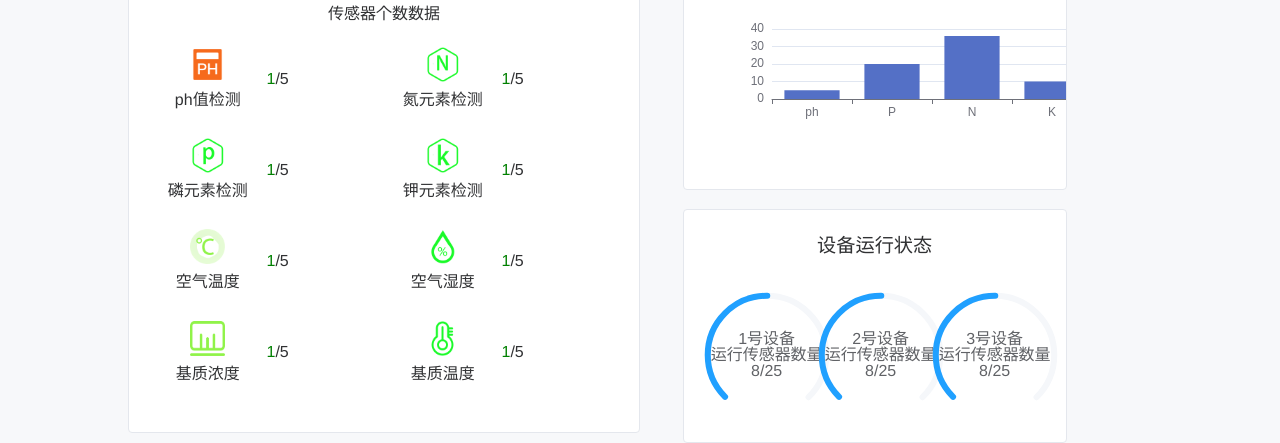
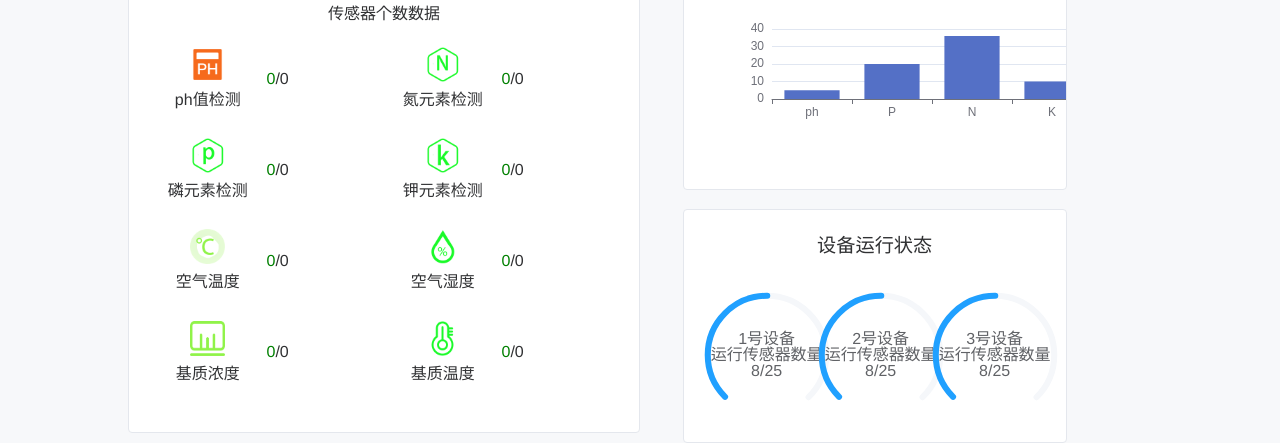
Before and after one commit to hyanZe/graduation_project, a Vue app: page /main/dashboard in a window 1280 px wide. Shown: the part 213-656 px from the top of the page. Built offline with nearby package versions, Linux system fonts and the light colour scheme; no server answers.

Commit message:
🎨完成首页传感器个数数据

```diff
--- a/src/apis/api-client.ts
+++ b/src/apis/api-client.ts
@@ -48,7 +48,7 @@ export const emptyFailure: EmptyResult = { success: false };
 // eslint-disable-next-line @typescript-eslint/ban-ts-comment
 // @ts-ignore
 const clientConfig: AxiosClientConfig = {
-  // baseURL: baseServerURL,
+  baseURL: '/api',
   // eslint-disable-next-line @typescript-eslint/ban-ts-comment
   // @ts-ignore
   withCredentials: tokenSend === TokenType.Header,
--- a/src/apis/main/dashboard.ts
+++ b/src/apis/main/dashboard.ts
@@ -1,7 +1,12 @@
 import client, {Result} from "@/apis/api-client";
-import {SensorDataCount} from "@/views/main/dashboard/Dashboard";
+import {SensorDataCount,SensorCount} from "@/views/main/dashboard/Dashboard";
 
 export function getSensorDataCount(doSuccess: (it: Result<SensorDataCount>) => void): void {
     const url='/auth/dashboard/sensor-data-count.json';
     client.handJson(url,doSuccess);
 }
+
+export function getSensorCount(doSuccess: (it: Result<SensorCount>) => void): void {
+    const url='/auth/dashboard/sensor-count.json';
+    client.handJson(url,doSuccess);
+}
--- a/src/views/main/dashboard/Dashboard.vue
+++ b/src/views/main/dashboard/Dashboard.vue
@@ -9,7 +9,7 @@
                 <el-col :span="6">
                   <el-row>
                     <el-col>
-                      <span class="dataStyle">{{sensorDataCount.dataCountTotal}}</span>
+                      <span class="dataStyle">{{ sensorDataCount.dataCountTotal }}</span>
                     </el-col>
                   </el-row>
                   <el-row>
@@ -21,7 +21,7 @@
                 <el-col :span="6">
                   <el-row>
                     <el-col>
-                      <span class="dataStyle">{{sensorDataCount.dataCountToday}}</span>
+                      <span class="dataStyle">{{ sensorDataCount.dataCountToday }}</span>
                     </el-col>
                   </el-row>
                   <el-row>
@@ -33,7 +33,7 @@
                 <el-col :span="6">
                   <el-row>
                     <el-col>
-                      <span class="dataStyle">{{sensorDataCount.dataCountLast}}</span>
+                      <span class="dataStyle">{{ sensorDataCount.dataCountLast }}</span>
                     </el-col>
                   </el-row>
                   <el-row>
@@ -45,7 +45,7 @@
                 <el-col :span="6">
                   <el-row>
                     <el-col>
-                      <span class="dataStyle">{{sensorDataCount.dataCountError}}</span>
+                      <span class="dataStyle">{{ sensorDataCount.dataCountError }}</span>
                     </el-col>
                   </el-row>
                   <el-row>
@@ -75,7 +75,7 @@
                       <span>ph值检测</span>
                     </el-col>
                     <el-col :span="1">
-                      <span style="color: green">{{sensorUsingArray[0]}}</span>/<span>{{sensorTotalArray[0]}}</span>
+                      <span style="color: green">{{ sensorCount.phUsing }}</span>/<span>{{ sensorCount.phTotal }}</span>
                     </el-col>
                   </el-row>
                   <el-row class="sensorStyle">
@@ -85,7 +85,7 @@
                       <span>磷元素检测</span>
                     </el-col>
                     <el-col :span="1">
-                      <span style="color: green">{{sensorUsingArray[0]}}</span>/<span>{{sensorTotalArray[0]}}</span>
+                      <span style="color: green">{{ sensorCount.pUsing }}</span>/<span>{{ sensorCount.pTotal }}</span>
                     </el-col>
                   </el-row>
                   <el-row class="sensorStyle">
@@ -95,7 +95,7 @@
                       <span>空气温度</span>
                     </el-col>
                     <el-col :span="1">
-                      <span style="color: green">{{sensorUsingArray[0]}}</span>/<span>{{sensorTotalArray[0]}}</span>
+                      <span style="color: green">{{ sensorCount.airTempUsing }}</span>/<span>{{ sensorCount.airTempTotal }}</span>
                     </el-col>
                   </el-row>
                   <el-row class="sensorStyle">
@@ -105,7 +105,7 @@
                       <span>基质浓度</span>
                     </el-col>
                     <el-col :span="1">
-                    <span style="color: green">{{sensorUsingArray[0]}}</span>/<span>{{sensorTotalArray[0]}}</span>
+                      <span style="color: green">{{ sensorCount.baseUsing }}</span>/<span>{{ sensorCount.baseTotal }}</span>
                     </el-col>
                   </el-row>
                 </el-col>
@@ -117,7 +117,7 @@
                       <span>氮元素检测</span>
                     </el-col>
                     <el-col :span="1">
-                      <span style="color: green">{{sensorUsingArray[0]}}</span>/<span>{{sensorTotalArray[0]}}</span>
+                      <span style="color: green">{{ sensorCount.nUsing }}</span>/<span>{{ sensorCount.nTotal }}</span>
                     </el-col>
                   </el-row>
                   <el-row class="sensorStyle">
@@ -127,7 +127,7 @@
                       <span>钾元素检测</span>
                     </el-col>
                     <el-col :span="1">
-                      <span style="color: green">{{sensorUsingArray[0]}}</span>/<span>{{sensorTotalArray[0]}}</span>
+                      <span style="color: green">{{ sensorCount.kUsing }}</span>/<span>{{ sensorCount.kTotal }}</span>
                     </el-col>
                   </el-row>
                   <el-row class="sensorStyle">
@@ -137,7 +137,7 @@
                       <span>空气湿度</span>
                     </el-col>
                     <el-col :span="1">
-                      <span style="color: green">{{sensorUsingArray[0]}}</span>/<span>{{sensorTotalArray[0]}}</span>
+                      <span style="color: green">{{ sensorCount.airWetUsing }}</span>/<span>{{ sensorCount.airWetTotal }}</span>
                     </el-col>
                   </el-row>
                   <el-row class="sensorStyle">
@@ -147,7 +147,7 @@
                       <span>基质温度</span>
                     </el-col>
                     <el-col :span="1">
-                      <span style="color: green">{{sensorUsingArray[0]}}</span>/<span>{{sensorTotalArray[0]}}</span>
+                      <span style="color: green">{{ sensorCount.baseTempUsing }}</span>/<span>{{ sensorCount.baseTempTotal }}</span>
                     </el-col>
                   </el-row>
                 </el-col>
@@ -233,34 +233,57 @@
 import * as echarts from 'echarts';
 import {onMounted, ref} from "vue";
 import {emptyArray, emptyObject} from "@/libs/empty";
-import {SensorDataCount} from "@/views/main/dashboard/Dashboard";
-import {getSensorDataCount} from "@/apis/main/dashboard";
+import {SensorCount, SensorDataCount} from "@/views/main/dashboard/Dashboard";
+import {getSensorCount, getSensorDataCount} from "@/apis/main/dashboard";
 
-onMounted(()=>{
+onMounted(() => {
   initPage();
 });
 
-const sensorUsingArray=ref(emptyArray<number>());
-const sensorTotalArray=ref(emptyArray<number>());
+const sensorUsingArray = ref(emptyArray<number>());
+const sensorTotalArray = ref(emptyArray<number>());
 sensorUsingArray.value.push(1);
 sensorTotalArray.value.push(5);
 const sensorDataCount = ref(emptyObject<SensorDataCount>());
-function initPage(){
-  try{
-    getSensorDataCount(it=>{
-      if (it.success){
+const sensorCount = ref(emptyObject<SensorCount>({
+  phUsing:0,
+  phTotal:0,
+  pUsing: 0,
+  pTotal: 0,
+  airTempUsing: 0,
+  airTempTotal: 0,
+  baseUsing: 0,
+  baseTotal: 0,
+  nUsing: 0,
+  nTotal: 0,
+  kUsing: 0,
+  kTotal: 0,
+  airWetUsing: 0,
+  airWetTotal: 0,
+  baseTempUsing: 0,
+  baseTempTotal: 0,
+}));
+
+function initPage() {
+  try {
+    getSensorDataCount(it => {
+      if (it.success) {
         sensorDataCount.value = emptyObject(it.data);
       }
     })
-  }catch (e) {
+  } catch (e) {
     sensorDataCount.value.dataCountError = 0;
     sensorDataCount.value.dataCountTotal = 0;
     sensorDataCount.value.dataCountToday = 0;
     sensorDataCount.value.dataCountLast = 0;
   }
+  getSensorCount(it => {
+    sensorCount.value = emptyObject(it.data);
+  });
   initEcharts();
 }
-function initEcharts(){
+
+function initEcharts() {
 // 基于准备好的dom，初始化echarts实例
   var myChart = echarts.init(document.getElementById('averageData'));
 // 绘制图表
@@ -272,8 +295,7 @@ function initEcharts(){
     xAxis: {
       data: ['ph', 'P', 'N', 'K']
     },
-    yAxis: {
-    },
+    yAxis: {},
     series: [
       {
         name: '平均浓度',
@@ -286,17 +308,20 @@ function initEcharts(){
 </script>
 
 <style scoped>
-.dashboardContent{
+.dashboardContent {
   width: 80%;
-  margin:3vh auto;
+  margin: 3vh auto;
 }
-.dataStyle{
+
+.dataStyle {
   font-size: 2rem;
 }
-.dataTitle{
+
+.dataTitle {
   font-size: 0.8rem;
 }
-.sensorStyle{
+
+.sensorStyle {
   align-items: center;
   margin-bottom: 12%;
 }
--- a/vue.config.js
+++ b/vue.config.js
@@ -4,10 +4,13 @@ module.exports = defineConfig({
   lintOnSave:false,
   devServer:{
     proxy:{
-      '/':{
+      '/api':{
+        pathRewrite:{
+          '/api':'/'
+        },
         target:'http://localhost:1212',
-        ws:false,
-        changeOrigin:true
+        changeOrigin:true,
+        ws:true,
       }
     }
   }
```
Also changed, not shown: src/views/main/dashboard/Dashboard.ts (+24 -5 lines), 1 other file (tests, documents, lock files or other folders). Lines whose indentation alone changed are shown as unchanged.
